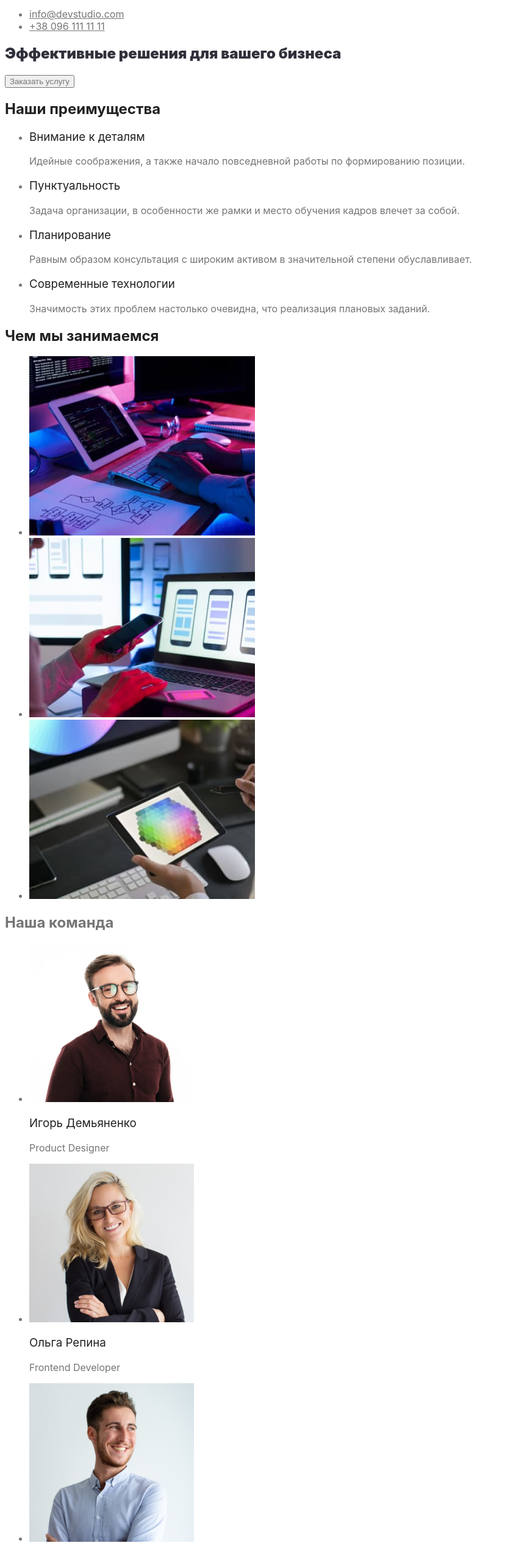
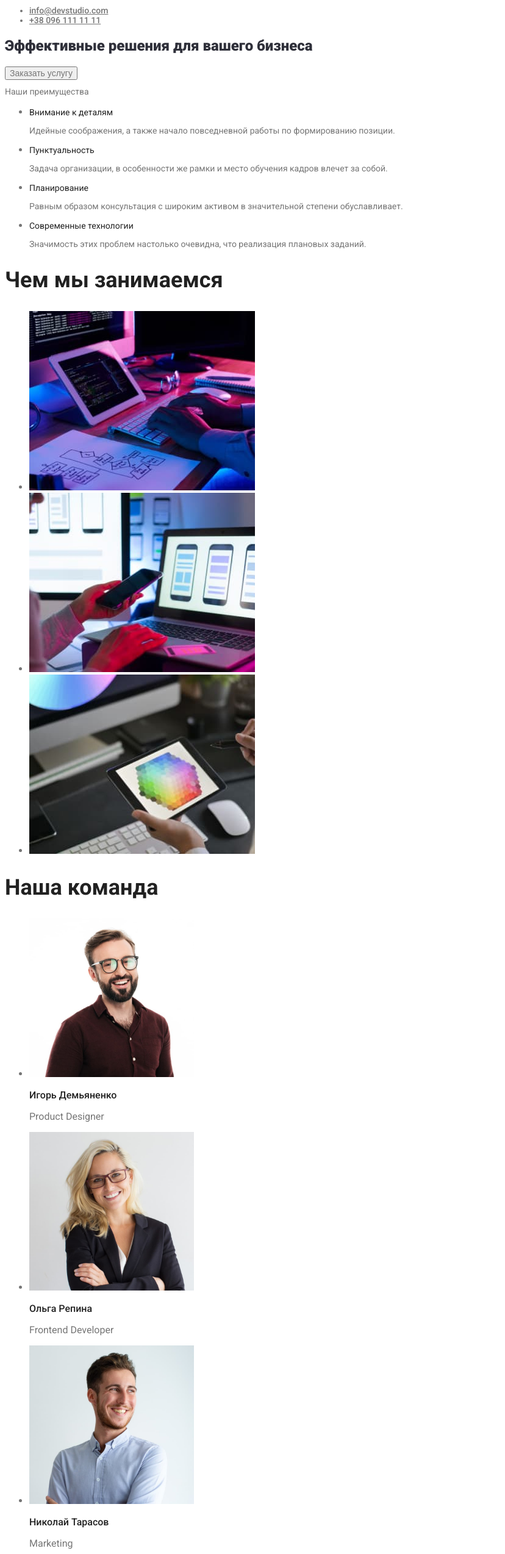
Before and after one commit to dymchukk/goit-markup-hw-02, a plain HTML site: page index.html in a window 1280 px wide. Shown: the part 107-2655 px from the top of the page at 61% size, without its empty margins (0-828 px from the left). Drawn offline with Linux system fonts and the light colour scheme.

Commit message:
изменяет css

```diff
--- a/css/style.css
+++ b/css/style.css
@@ -1,35 +1,68 @@
 body {
-  font-family: -apple-system, BlinkMacSystemFont, 'Segoe UI', Roboto, Oxygen,
-    Ubuntu, Cantarell, 'Open Sans', 'Helvetica Neue', sans-serif;
+  font-family: 'Roboto', sans-serif;
   color: #757575;
 }
-
-.text {
-  font-size: 700;
+.logo {
+  color: black;
+}
+.edge-text {
+  font-style: normal;
+  font-weight: normal;
+  font-size: 14px;
+  line-height: 12px * 2;
   color: #757575;
 }
-.text-h1 {
+.solution {
   color: #2f303a;
   font-weight: 900;
 }
-.text-h2 {
-  font-style: normal;
+.work-text {
+  font-style: bold;
+  font-size: 36px;
+  line-height: 21px * 2;
   font-weight: bold;
   color: #212121;
 }
-.item {
+.edge {
   font-weight: normal;
+  font-size: 14px;
+  line-height: 12px * 2;
+  color: #757575;
+}
+.edge-title {
+  font-style: bold;
+  font-weight: normal;
+  font-size: 14px;
+  line-height: 12px * 2;
   color: #212121;
 }
-.item-foto {
+.edge-text {
+  font-style: normal;
+  font-size: 14px;
+  line-height: 12px * 2;
+}
+.team {
+  color: #757575;
+}
+.team-item {
+  font-weight: 500;
+  font-size: 16px;
+  line-height: 19px;
   color: #212121;
-  font-size: 500;
+}
+.team-text {
+  font-size: 400;
   font-weight: normal;
+  color: #757575;
 }
 .contacts {
+  font-weight: 500;
+  font-size: 14px;
+  line-height: 8px * 2;
   color: #757575;
 }
-.contacts:hover {
+.contacts:hover,
+:active {
   color: #2196f3;
 }
 .contacts:focus {
@@ -37,5 +70,17 @@ body {
 }
 .button {
   cursor: pointer;
+  background: #ffffff;
+}
+.nav-menu:hover {
+  color: #ffffff;
   background: #2196f3;
 }
+.nav-menu {
+  position: absolute;
+  width: 73px;
+  height: 38px;
+  left: 495px;
+  top: 174px;
+  background: #2196f3;
+}
--- a/index.html
+++ b/index.html
@@ -8,13 +8,29 @@
     <meta name="viewport" content="width=>, initial-scale=1.0">
     <title>Студия</title>
     <link rel="stylesheet" href="./css/style.css">
+    <link rel="preconnect" href="https://fonts.googleapis.com">
+    <link rel="preconnect" href="https://fonts.gstatic.com" crossorigin>
+    <link href="https://fonts.googleapis.com/css2?family=Roboto:wght@400;700&display=swap" rel="stylesheet">
+    <link rel="preconnect" href="https://fonts.googleapis.com">
+    <link rel="preconnect" href="https://fonts.gstatic.com" crossorigin>
+    <link href="https://fonts.googleapis.com/css2?family=Roboto:wght@400;500;700&display=swap" rel="stylesheet">
+    <link rel="preconnect" href="https://fonts.googleapis.com">
+    <link rel="preconnect" href="https://fonts.gstatic.com" crossorigin>
+    <link href="https://fonts.googleapis.com/css2?family=Roboto:wght@400;500;700&display=swap" rel="stylesheet">
+    <link rel="preconnect" href="https://fonts.googleapis.com">
+    <link rel="preconnect" href="https://fonts.gstatic.com" crossorigin>
+    <link href="https://fonts.googleapis.com/css2?family=Roboto:wght@400;500;700;900&display=swap" rel="stylesheet">
+    <link rel="preconnect" href="https://fonts.googleapis.com">
+    <link rel="preconnect" href="https://fonts.gstatic.com" crossorigin>
+    <link href="https://fonts.googleapis.com/css2?family=Raleway:wght@700&family=Roboto:wght@400;500;700;900&display=swap"
+        rel="stylesheet">
 </head>
 
 <body>
     <header>
         <nav>
 
-            <a href="">WebStudio</a>
+            <a class="logo" href="">WebStudio</a>
             <ul>
                 <li> <a href="./index.html">Студия</a></li>
                 <li> <a href="./portfolio.html">Портфолио</a></li>
@@ -29,57 +45,57 @@
     </header>
     <main>
         <section>
-            <h1 class="text-h1">Эффективные решения для вашего бизнеса</h1>
+            <h1 class="solution">Эффективные решения для вашего бизнеса</h1>
             <button class="contacts"class="button" type="button">Заказать услугу</button>
         </section>
         <!--SECTION HIROU-->
         <section>
-            <h2 class="text-h2">Наши преимущества</h2>
+            <h2 class="edge">Наши преимущества</h2>
             <ul>
                 <li>
-                    <h3 class="item">Внимание к деталям</h3>
-                    <p class="text">Идейные соображения, а также начало повседневной работы по формированию позиции.</p>
+                    <h3 class="edge-title">Внимание к деталям</h3>
+                    <p class="edge-text">Идейные соображения, а также начало повседневной работы по формированию позиции.</p>
                 </li>
                 <li>
-                    <h3 class="item">Пунктуальность</h3>
-                    <p class="text">Задача организации, в особенности же рамки и место обучения кадров влечет за собой.</p>
+                    <h3 class="edge-title">Пунктуальность</h3>
+                    <p class="edge-text">Задача организации, в особенности же рамки и место обучения кадров влечет за собой.</p>
                 </li>
                 <li>
-                    <h3 class="item">Планирование</h3>
-                    <p class="text">Равным образом консультация с широким активом в значительной степени обуславливает.</p>
+                    <h3 class="edge-title">Планирование</h3>
+                    <p class="edge-text">Равным образом консультация с широким активом в значительной степени обуславливает.</p>
                 </li>
                 <li>
-                    <h3 class="item">Современные технологии</h3>
-                    <p class="text">Значимость этих проблем настолько очевидна, что реализация плановых заданий.</p>
+                    <h3 class="edge-title">Современные технологии</h3>
+                    <p class="edge-text">Значимость этих проблем настолько очевидна, что реализация плановых заданий.</p>
                 </li>
             </ul>
         </section>
         <section>
-            <h2 class="text-h2">Чем мы занимаемся</h2>
-            <ul>
-                <li><img src="./images/img0.jpeg" alt="картинка работа на клавиатуре" width="370"></li>
-                <li><img src="./images/img (01).jpeg" alt="картинка с пультом" width="370"></li>
-                <li><img src="./images/img (02).jpeg" alt="картинка с планшетом" width="370"></li>
+            <h2 class="work-text">Чем мы занимаемся</h2>
+            <ul class="works">
+                <li class="works-our"><img src="./images/img0.jpeg" alt="картинка работа на клавиатуре" width="370"></li>
+                <li class="works-our"><img src="./images/img (01).jpeg" alt="картинка с пультом" width="370"></li>
+                <li class="works-our"><img src="./images/img (02).jpeg" alt="картинка с планшетом" width="370"></li>
             </ul>
         </section>
         <section>
-            <h2>Наша команда</h2>
-            <ul>
-                <li><img src="./images/foto01.jpeg" alt="Игорь Демьяненко" width="270">
-                    <h3 class="item-foto">Игорь Демьяненко</h3>
-                    <p class="text">Product Designer</p>
+            <h2 class="work-text">Наша команда</h2>
+            <ul class="team">
+                <li class="team-foto"><img src="./images/foto01.jpeg" alt="Игорь Демьяненко" width="270">
+                    <h3 class="team-item">Игорь Демьяненко</h3>
+                    <p class="team-text">Product Designer</p>
                 </li>
-                <li><img src="./images/foto02.jpeg" alt="Ольга Репина" width="270">
-                    <h3 class="item-foto">Ольга Репина</h3>
-                    <p class="text">Frontend Developer</p>
+                <li class="team-foto"><img src="./images/foto02.jpeg" alt="Ольга Репина" width="270">
+                    <h3 class="team-item">Ольга Репина</h3>
+                    <p class="team-text">Frontend Developer</p>
                 </li>
-                <li><img src="./images/foto03.jpeg" alt="Николай Тарасов" width="270">
-                    <h3 class="item-foto">Николай Тарасов</h3>
-                    <p class="text">Marketing</p>
+                <li class="team-foto"><img src="./images/foto03.jpeg" alt="Николай Тарасов" width="270">
+                    <h3 class="team-item">Николай Тарасов</h3>
+                    <p class="-team-text">Marketing</p>
                 </li>
-                <li><img src="./images/foto04.jpeg" alt="Михаил Ермаков" width="270">
-                    <h3 class="item-foto">Михаил Ермаков</h3>
-                    <p class="text">UI Designer</p>
+                <li class="team-foto"><img src="./images/foto04.jpeg" alt="Михаил Ермаков" width="270">
+                    <h3 class="team-item">Михаил Ермаков</h3>
+                    <p class="team-text">UI Designer</p>
                 </li>
             </ul>
         </section>
```
Also changed, not shown: portfolio.html (+35 -19 lines).
